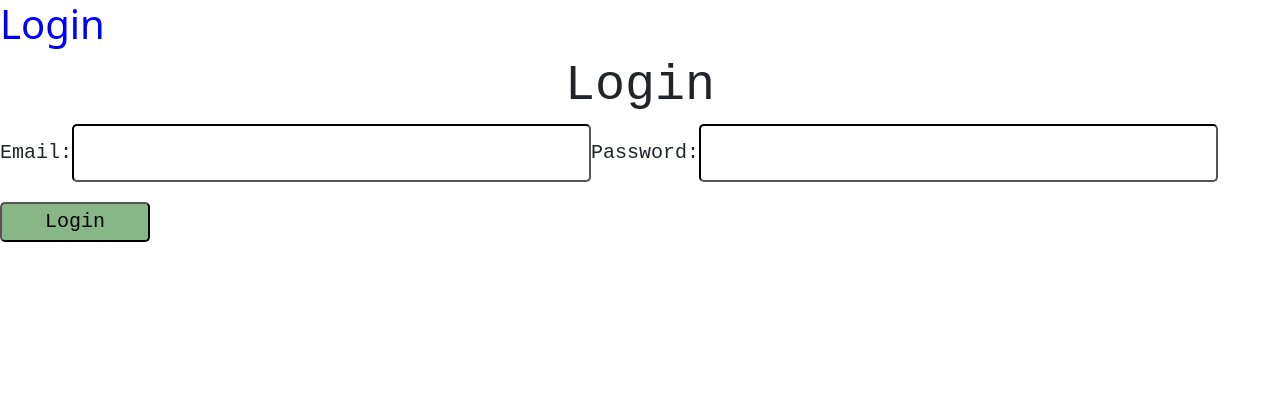
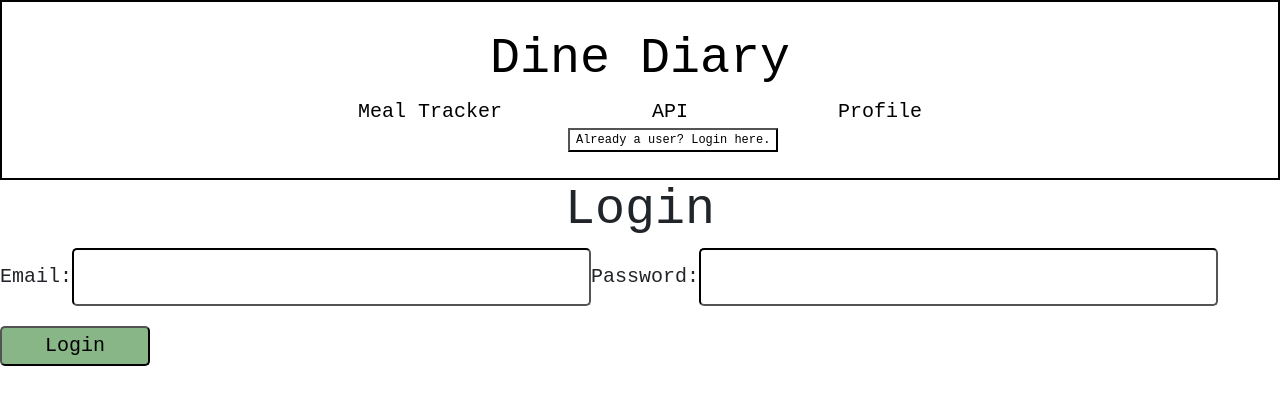
Before and after one commit to RonaldMartinez00/MealTracker, a React (Create React App) app in the folder front-end/: page /login in a window 1280 px wide. Shown: the top 404 px of the page. Built offline with nearby package versions, Linux system fonts and the light colour scheme; no server answers.

Commit message:
Update and add navbars

```diff
--- a/front-end/src/views/login.js
+++ b/front-end/src/views/login.js
@@ -1,6 +1,8 @@
 import React, { useContext, useState } from 'react';
 import { useNavigate } from 'react-router-dom';
 import {CurrentUser} from '../context/currentuser'
+import Navbar from './navbar';
+
 
 //import { useNavigate } from 'react-router-dom';
 
@@ -35,8 +37,12 @@ function Login() {
             console.log(error)
 }};
 return (
+    <div>
+    <div>
+            <Navbar />
+            {/* rest of the TrackerPage JSX */}
+        </div>
         <div>
-            <h1>Login</h1>
             <div className="row">
                 <form className="column" id="login-form">
                     <h2 className="loginTitle">Login</h2>
@@ -50,6 +56,7 @@ return (
                 </form>
             </div>
         </div>
+        </div>
     );
 };
 
--- /dev/null
+++ b/front-end/src/views/navbar.js
@@ -0,0 +1,23 @@
+import React from 'react';
+import { Link } from 'react-router-dom'
+
+
+function Navbar() {
+    return (
+        <header>
+            <div className="nav-style">
+                <h1 className="h1-fit">Dine Diary</h1>
+                <div className="nav-links">
+                    <a className="tracker-style" href="tracker.html">Meal Tracker</a>
+                    <a className="api-style" href="api.html">API</a>
+                    <a className="profile" href="profile.html">Profile</a>
+                </div>
+                <button className="move-right login-home">
+                <Link to='/login' className="login-home">Already a user? Login here.</Link>
+                </button>
+            </div>
+        </header>
+    );
+};
+
+export default Navbar;
--- a/front-end/src/views/signup.js
+++ b/front-end/src/views/signup.js
@@ -1,5 +1,7 @@
 import React, { useState } from 'react';
 import { useNavigate } from 'react-router-dom';
+import Navbar from './navbar';
+
 function Signup(){
 const navigate = useNavigate()
 const [namesignup, setnamesignup] = useState(null);
@@ -26,6 +28,10 @@ try{
 };
 return(
     <div>
+    <div>
+            <Navbar />
+        </div>
+    <div className="row">
         <form className="column" id="signup-form">
         <h2 className="loginTitle">Sign Up</h2>
             <label className="loginInput">Name:
@@ -41,6 +47,7 @@ return(
             <button onClick={handleSubmit} type="submit" id="signupButton">Sign Up</button>
         </form>
     </div>
+    </div>
     );
 };
 
```
